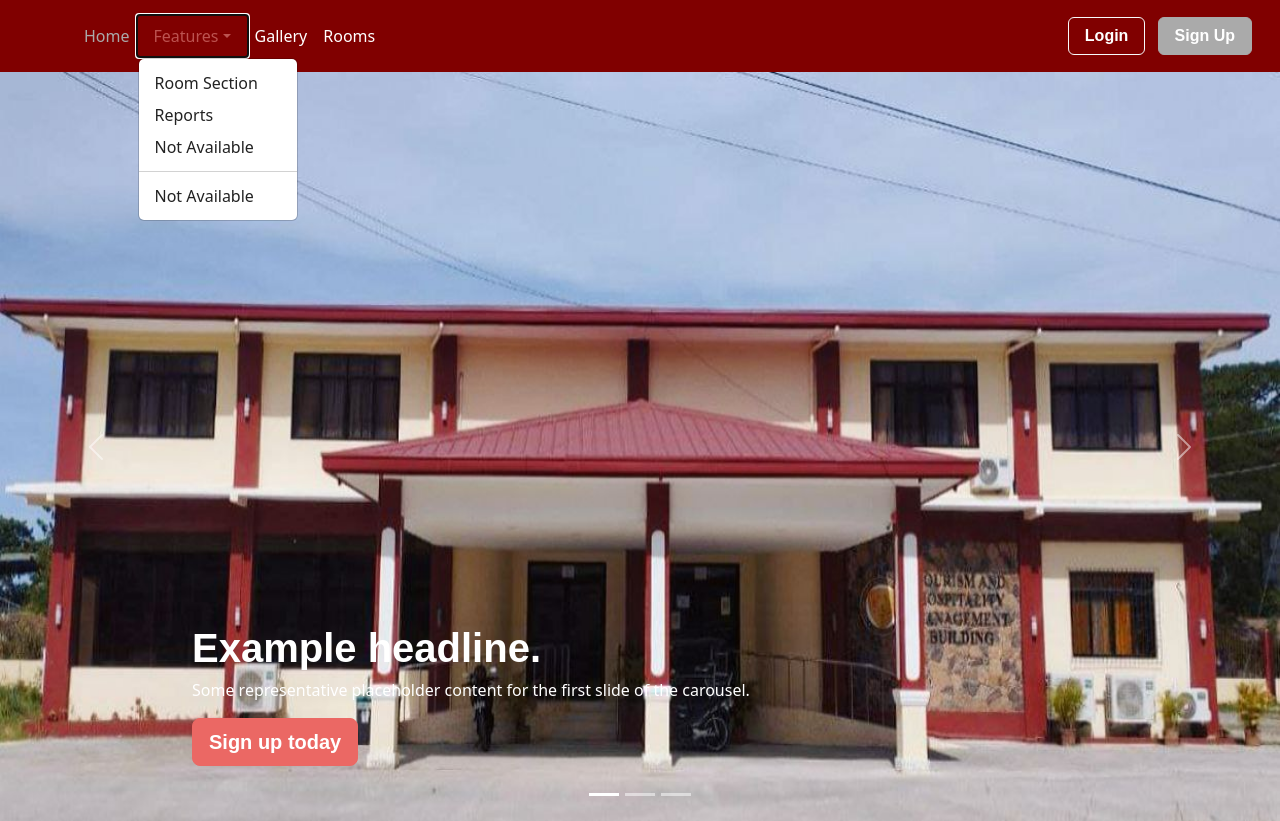
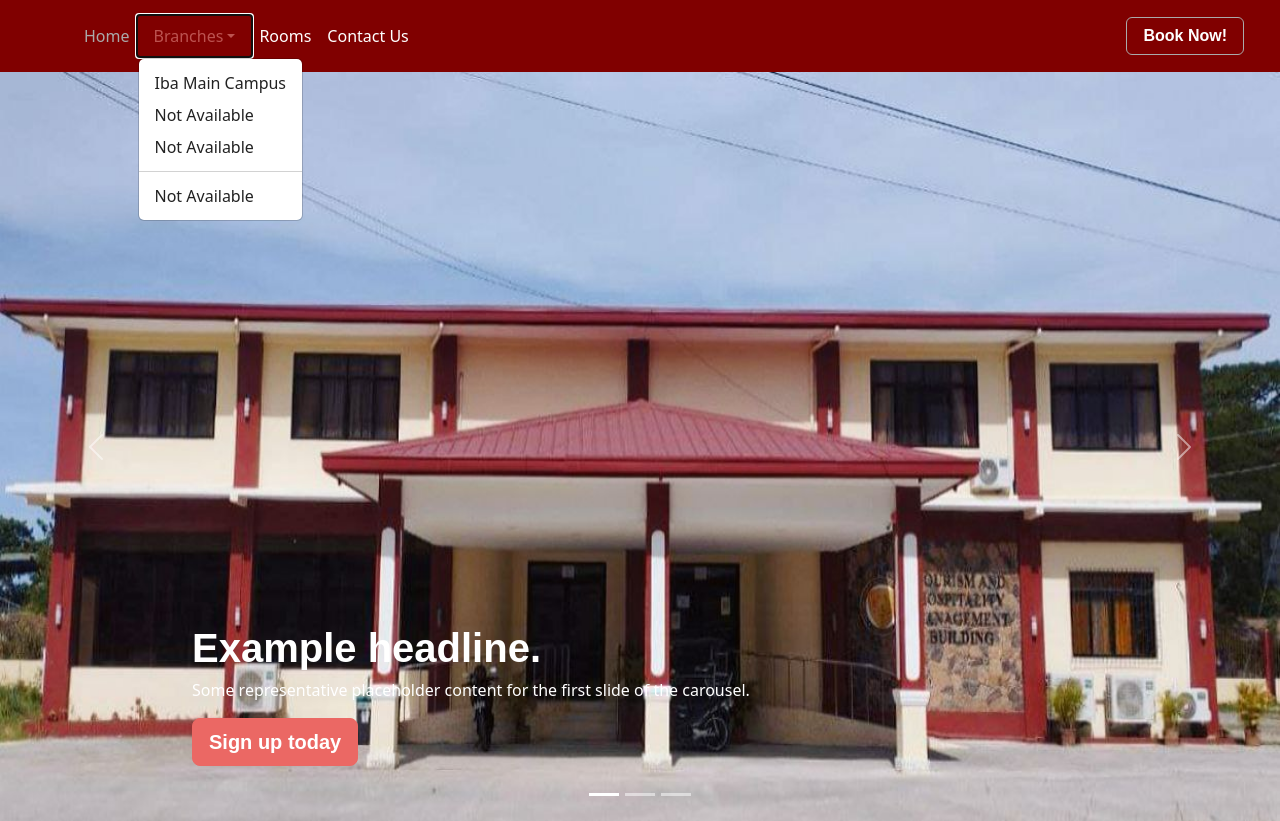
Before and after one commit to chrstncleofas/CTHM-MOCK-HOTEL-SYSTEM, a Django app: page / in a window 1280 px wide, after a click on "Branches". Shown: the top 821 px of the page. Run offline with Django 4.2, Linux system fonts and the light colour scheme; some libraries are stand-ins or nearby versions; some web fonts are replaced.

Commit message:
Added new File

```diff
--- a/HomePage/templates/HomePage/home.html
+++ b/HomePage/templates/HomePage/home.html
@@ -35,30 +35,30 @@
           </li>
           <li class="nav-item dropdown">
             <a class="nav-link dropdown-toggle" data-bs-toggle="dropdown" href="#" role="button" aria-haspopup="true"
-              aria-expanded="false">Features</a>
+              aria-expanded="false">Branches</a>
             <div class="dropdown-menu">
-              <a class="dropdown-item" href="{% url 'addroom' %}">Room Section</a>
-              <a class="dropdown-item" href="#">Reports</a>
+              <a class="dropdown-item" href="{% url 'addroom' %}">Iba Main Campus</a>
+              <a class="dropdown-item" href="#">Not Available</a>
               <a class="dropdown-item" href="#">Not Available</a>
               <div class="dropdown-divider"></div>
               <a class="dropdown-item" href="#">Not Available</a>
             </div>
           </li>
           <li>
-            <a href="{% url 'gallery' %}" class="nav-link px-2 text-white">Gallery</a>
+            <a href="{% url 'listroom' %}" class="nav-link px-2 text-white">Rooms</a>
           </li>
           <li>
-            <a href="{% url 'listroom' %}" class="nav-link px-2 text-white">Rooms</a>
+            <a href="{% url 'contact' %}" class="nav-link px-2 text-white">Contact Us</a>
           </li>
         </ul>
 
         <div class="text-end">
-          <button type="button" class="btn btn-outline-light me-2">
-            <a href="{% url 'login' %}" style="text-decoration: none; color: white">Login</a>
+          <button type="button" class="btn btn-outline-secondary me-2">
+            <a href="{% url 'bookPage' %}" style="text-decoration: none; color: white;">Book Now!</a>
           </button>
-          <button type="button" class="btn btn-secondary text-white">
-            <a href="{% url 'register' %}" style="text-decoration: none; color: white">Sign Up</a>
-          </button>
+          <!-- <button type="button" class="btn btn-secondary text-white">
+            <a href="#" style="text-decoration: none; color: white">Sign Up</a>
+          </button> -->
         </div>
       </div>
     </div>
--- a/HomePage/urls.py
+++ b/HomePage/urls.py
@@ -8,4 +8,6 @@ urlpatterns = [
     path('listroom/', views.listroom, name='listroom'),
     path('gallery/', views.gallery, name='gallery'),
     path('addroom/', views.addroom, name='addroom'),
+    path('bookPage/', views.bookPage, name='bookPage'),
+    path('contact/', views.contact, name='contact'),
 ]
--- a/HomePage/views.py
+++ b/HomePage/views.py
@@ -19,3 +19,9 @@ def gallery(request):
 
 def addroom(request):
     return render(request, 'HomePage/roomAdd.html')
+
+def bookPage(request):
+    return render(request, 'HomePage/bookPage.html')
+
+def contact(request):
+    return render(request, 'HomePage/contact.html')
```
Also changed, not shown: HomePage/templates/HomePage/bookPage.html (added, +12 -0 lines), HomePage/templates/HomePage/contact.html (added, +12 -0 lines).
